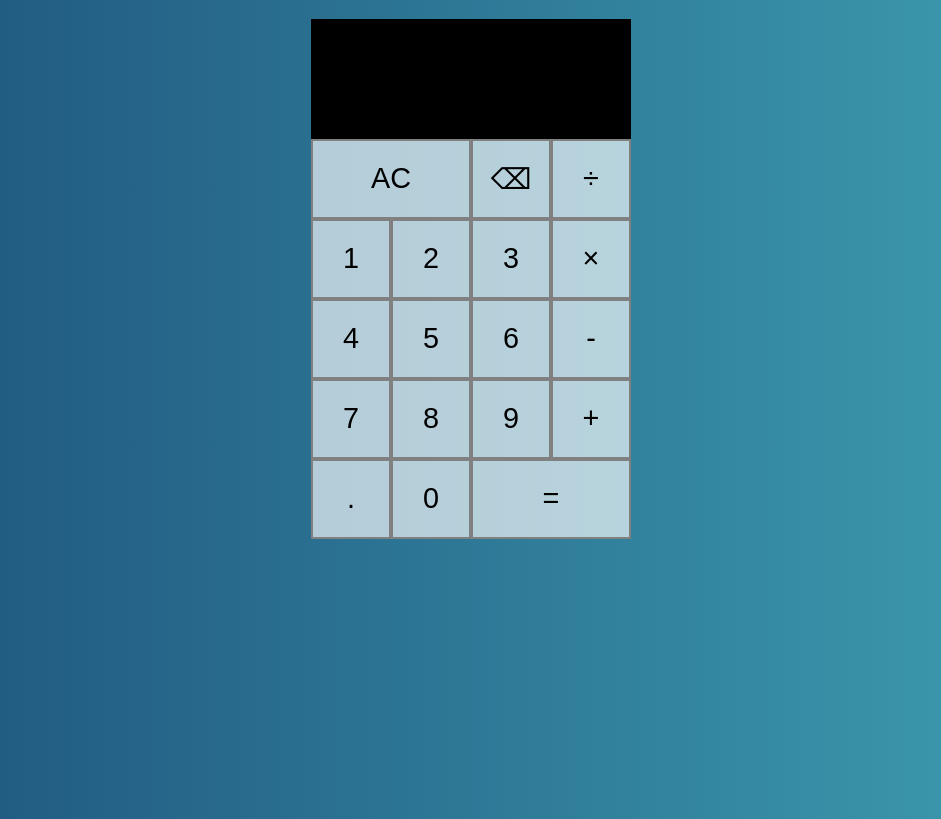
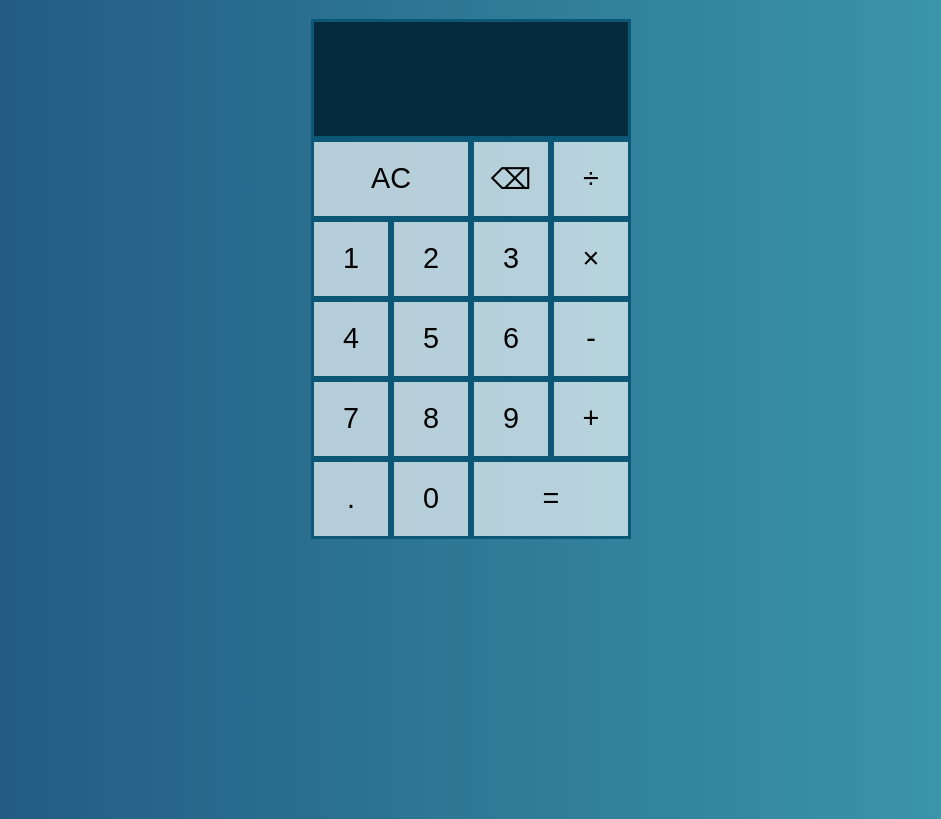
Before and after one commit to rajanibusani/calculator, a plain HTML site: page calc.html in a window 1280 px wide. Shown: the part 66-885 px from the top of the page, without its empty margins (169-1110 px from the left). Drawn offline with Linux system fonts and the light colour scheme.

Commit message:
made some css changes

```diff
--- a/calc.css
+++ b/calc.css
@@ -27,7 +27,7 @@ body{
   background-color:rgba(255, 255, 255, 0.65);
   outline: none;
   font-size: 1.8rem;
-  border: 2px solid gray;
+  border: 3px solid rgb(12, 87, 117);
 }
 .calc-grid button:hover{
     background-color:rgba(255, 255, 255, 0.95);
@@ -37,7 +37,8 @@ body{
 }
 .output{
     grid-column: 1/-1;
-    background-color: black;
+    border: 3px solid rgb(12, 87, 117);
+    background-color:  rgb(3, 43, 59);
     color: white;
     display : flex;
     flex-direction: column;
```
